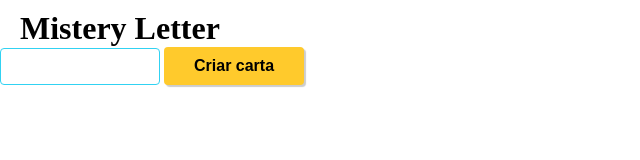
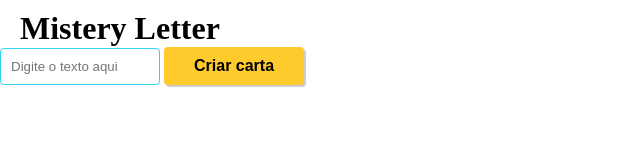
Before and after one commit to guyddogl/trybe-project-mystery-letter, a website: page index.html in a window 1280 px wide. Shown: the full height of the page, 0-640 px from the left. Drawn offline with Linux system fonts and the light colour scheme.

Commit message:
Adicionando placeholder ao input

```diff
--- a/index.html
+++ b/index.html
@@ -13,7 +13,7 @@
   </header>
   <main>
     <section>
-      <input type="text" name="carta-texto" id="carta-texto">
+      <input type="text" name="carta-texto" id="carta-texto" placeholder="Digite o texto aqui">
       <button id="criar-carta">Criar carta</button>
       <p id="carta-gerada"></p>
     </section>
```
